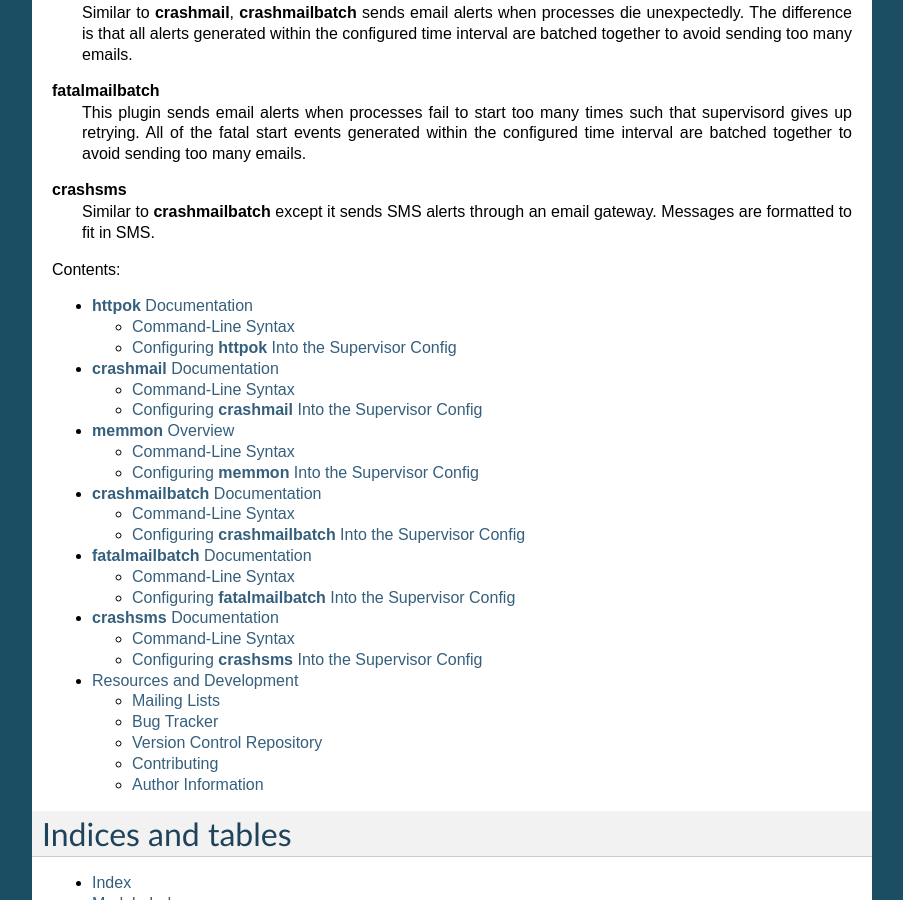
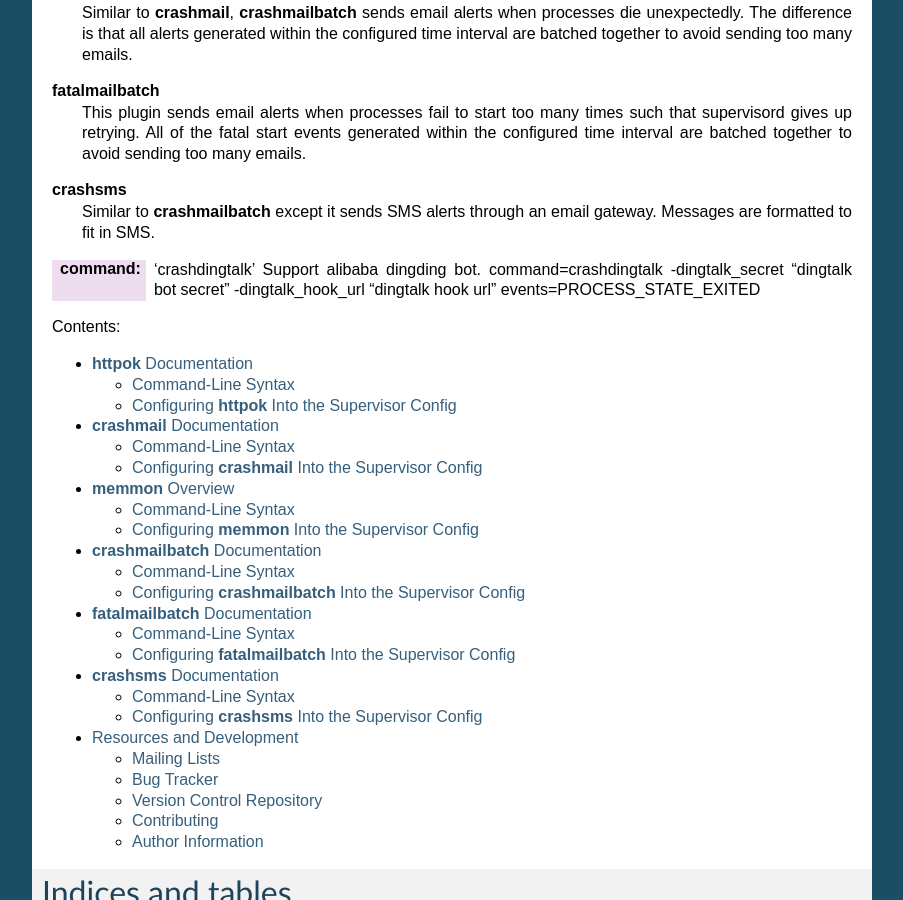
Before and after one commit to Supervisor/superlance, a Sphinx documentation site: the page built from docs/index.rst, in a window 1280 px wide and 900 px high, scrolled down 434 px. Shown: the whole window, without its empty margins (198-1101 px from the left). Built offline with Sphinx 7.4.7, drawn with Linux system fonts in a browser that asks for light colours.

Commit message:
Update index.rst

```diff
--- a/docs/index.rst
+++ b/docs/index.rst
@@ -38,6 +38,10 @@
 :command:`crashsms`
     Similar to :command:`crashmailbatch` except it sends SMS alerts
     through an email gateway.  Messages are formatted to fit in SMS.
+:command: 'crashdingtalk'
+    Support alibaba dingding bot.
+    command=crashdingtalk  -dingtalk_secret "dingtalk bot secret" -dingtalk_hook_url "dingtalk hook url"
+    events=PROCESS_STATE_EXITED
 
 Contents:
 
```
